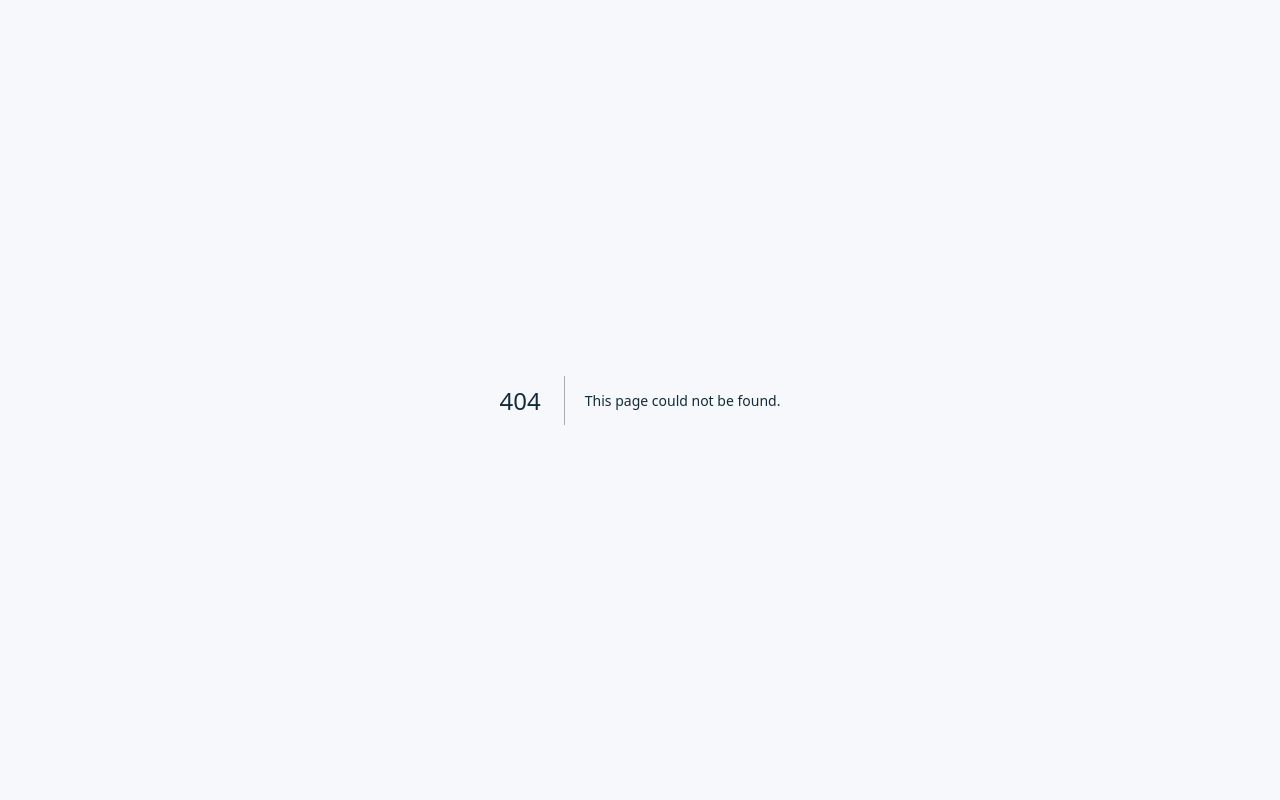
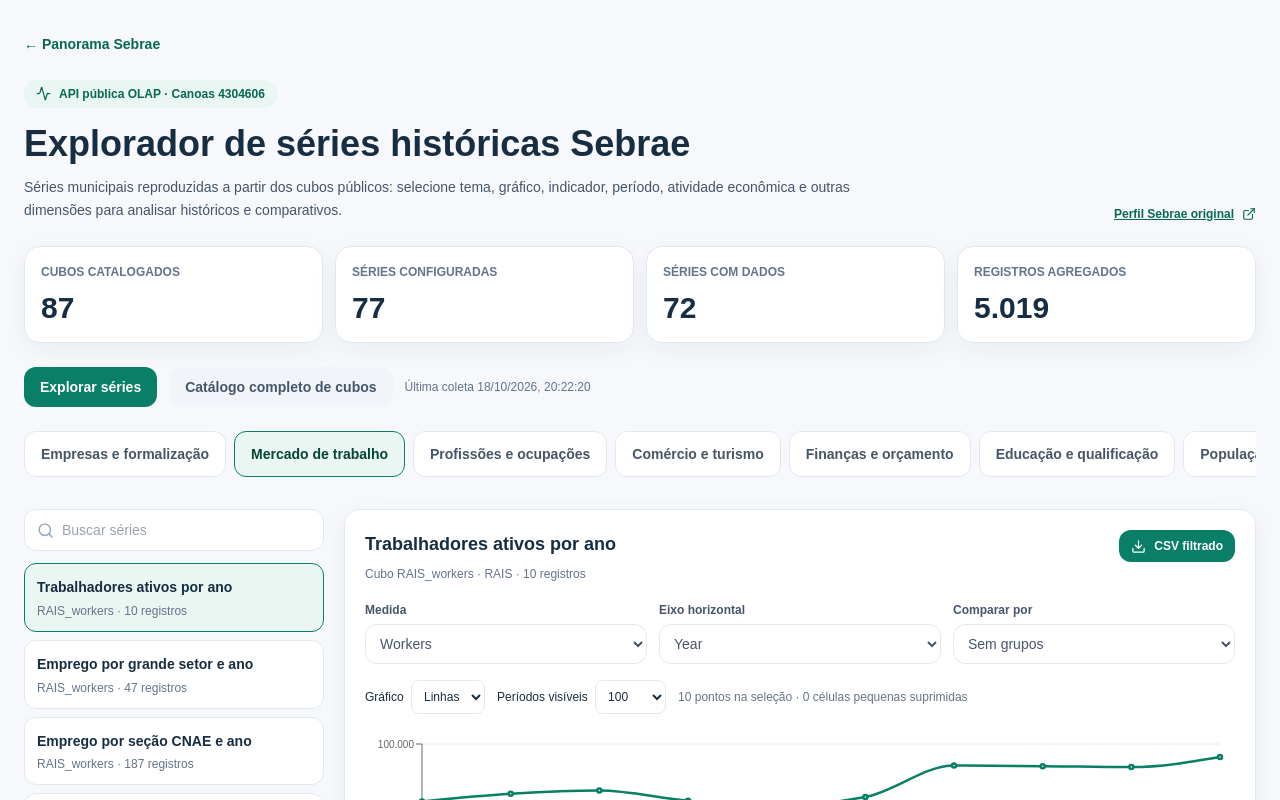
Before and after one commit to marcianolima/webgis-empreender-canoas, a Next.js app: page /sebrae/series in a window 1280 px wide. Before the commit this address had no page. Shown: the top 800 px of the page. Built offline with nearby package versions, Linux system fonts and the light colour scheme.

Commit message:
feat(pages): interactive Sebrae public OLAP data explorer for Canoas

```diff
--- /dev/null
+++ b/src/app/sebrae/series/page.tsx
@@ -0,0 +1,7 @@
+import type {Metadata} from "next";
+import {SebraeSeriesDashboard} from "@/components/sebrae-series-dashboard";
+export const metadata:Metadata={
+ title:"Séries Históricas Sebrae | Canoas Empreende",
+ description:"Explore séries públicas municipais do Sebrae: RAIS, CAGED, CNPJ, REDESIM, comércio exterior, SICONFI, educação, orçamento, demografia, turismo, crédito e agropecuária, com filtros e comparativos."
+};
+export default function SebraeSeriesPage(){return <SebraeSeriesDashboard/>;}
```
